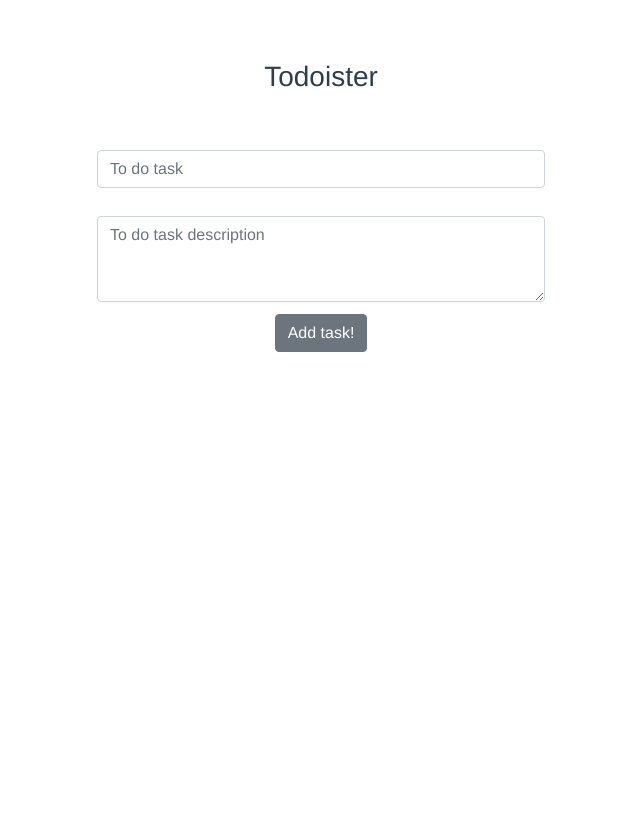
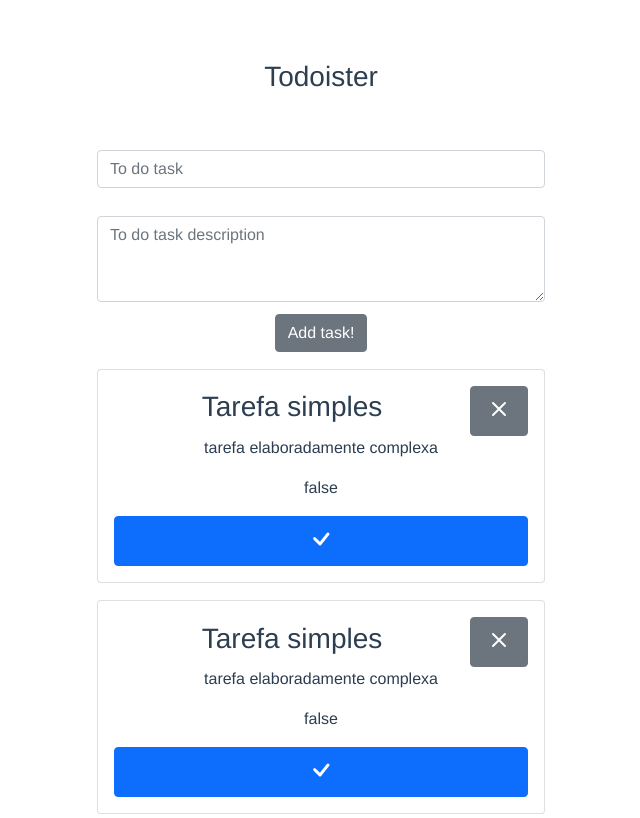
Before and after one commit to jotapedeside/todoister, a Vue app: page / in a window 1280 px wide. Shown: the whole page, without its empty margins (319-959 px from the left). Built offline with nearby package versions, Linux system fonts and the light colour scheme.

Commit message:
fix(app): POST method fixed

```diff
--- a/package.json
+++ b/package.json
@@ -8,6 +8,7 @@
     "lint": "vue-cli-service lint"
   },
   "dependencies": {
+    "axios": "^0.21.1",
     "bootstrap": "^5.1.0",
     "bootstrap-vue": "^2.21.2",
     "core-js": "^3.6.5",
--- /dev/null
+++ b/public/data/api-config.json
@@ -0,0 +1,3 @@
+{
+    "API_URL": "http://localhost:3000"
+}
--- a/src/App.vue
+++ b/src/App.vue
@@ -38,7 +38,11 @@
         <b-button @click.prevent="addTask()">Add task!</b-button>
     </div>
 
-    <div class="column is-half is-offset-one-quarter">
+      <Task name="example"/>
+
+      <Task name="example"/>
+
+    <div>
       <div v-for="(item,index) in tasks" :key="index">
         <Task :name="item.name" :description="item.description" :status="item.status"/>
       </div>
@@ -69,11 +73,12 @@ export default {
   },
   methods: {
     addTask(){
-      axios.get(`${this.API_ENDPOINT}/task/`).then(res =>
-      {
-        this.tasks = res.data.results;
-      })
+      /*var config = {
+        method: 'post',
+        url: 'http://localhost:8000/task'
+      }*/
       //checks if input task.name is valid
+
       if(this.task.name.length > 1){
         this.isValid.name = true;
       } else {
@@ -87,7 +92,92 @@ export default {
       }
 
       if(this.validation){
-        console.log("Valid");
+        let obj = {
+        name: this.task.name,
+        description: this.task.description
+        }
+        axios.post("http://localhost:3000/task", obj).then(() =>{
+          console.log(obj);
+        })
+        .catch(function (error) {
+          console.log(error);
+        });
+
+
+        /*var data = JSON.stringify({
+          name: "",
+          description: ""
+        });
+
+        var config = {
+          method: 'post',
+          url: 'http://localhost:3000/task',
+          headers: {
+            'Content-Type': 'application/json'
+          },
+          data : data
+        };
+
+        axios(config)
+        .then(function (response) {
+          console.log(JSON.stringify(response.data));
+        })
+        .catch(function (error) {
+          console.log(error);
+        });*/
+
+        /*axios({
+          method: 'post',
+          url: 'http://localhost:3000/task',
+          data: {
+            name: 'Fred',
+            description: 'Flintstone'
+          }
+        });*/
+
+        /*axios.post('http://localhost:3000/task', {
+          name: 'Fred',
+          description: 'Flintstone'
+        })
+        .then(function (response) {
+          console.log(response);
+        })
+        .catch(function (error) {
+          console.log(error);
+        });*/
+
+        /*axios({
+        method: 'post',
+        url: 'http://localhost:3000/task',
+        data: {
+          name: "teste",
+          description: "mais teste"
+        }
+        }).then(res =>{
+          let results = res.data;
+          var response = res.data;
+
+          console.log("ENTROU");
+          console.log(results);
+          console.log(response);
+          console.log(res);
+        }).catch(error => {
+        console.log(error);
+        });*/
+        /*axios.post(`/task/`).then(res =>
+        {
+          console.log("ENTROU");
+          console.log(this.task);
+          console.log(res);
+          //this.tasks = res.data.results;
+        })*/
+        /*axios(config).then(function (res)
+        {
+          console.log("ENTROU");
+          console.log(this.task);
+          console.log(res);
+          //this.tasks = res.data.results;
+        })*/
       }
     }
   },
--- a/src/components/Task.vue
+++ b/src/components/Task.vue
@@ -1,13 +1,24 @@
 <template>
-    <div class="card">
-        <div class="card-content">
-            <div class="media">
-                <div class="media-content">
-                    <p class="title is-4">{{task.name}}</p>
+    <div class="d-flex flex-column justify-content-center align-items-center h-100 my-1">
+        <div class="inputParam d-flex flex-column">
+            <b-card class="w-100 h-100">
+                <div>
+                    <div class="d-flex flex-row justify-content-between align-items-center">
+                        <div></div>
+                    <h3 class="title is-4">{{task.name}}</h3>
+                        <b-button>
+                            <b-icon-x font-scale="2"></b-icon-x>
+                        </b-button>
+                    </div>
                     <p class="subtitle is-6">{{task.description}}</p>
                     <p class="subtitle is-6">{{task.status}}</p>
+                    <div>
+                        <b-button @click="changeStuff" variant="primary w-100">
+                            <b-icon icon="check" font-scale="2"></b-icon>
+                        </b-button>
+                    </div>
                 </div>
-            </div>
+            </b-card>
         </div>
     </div>
 </template>
@@ -27,6 +38,11 @@ export default {
                 status: false
             }
         }
+    },
+    methods:{
+        changeStuff(){
+            this.task.status = !this.task.status;
+        }
     }
 }
 </script>
@@ -35,5 +51,8 @@ export default {
 .card{
     margin-top: 3%;
 }
-
+.inputParam{
+  min-width: 400px;
+  width: 35%;
+}
 </style>
```
Also changed, not shown: 1 other file (tests, documents, lock files or other folders).
